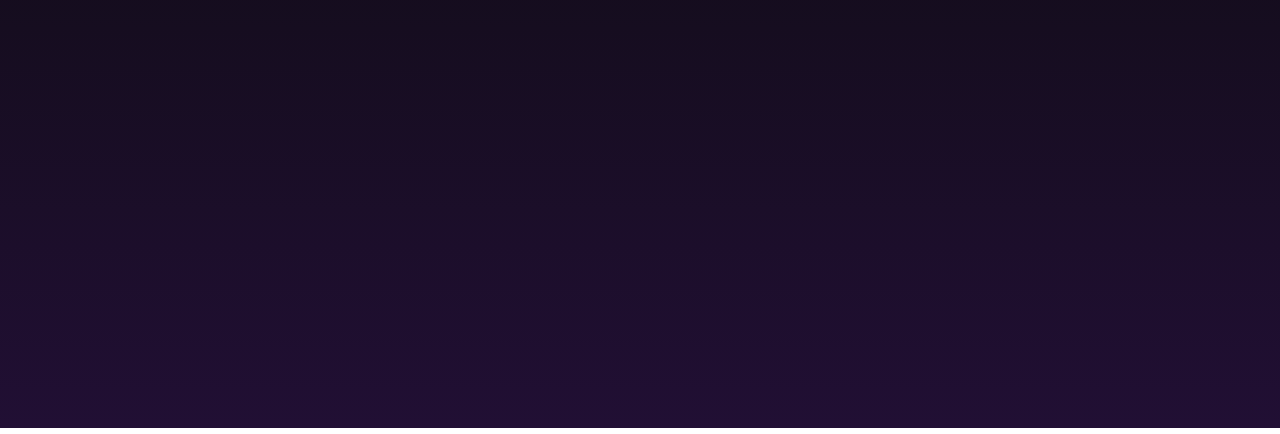
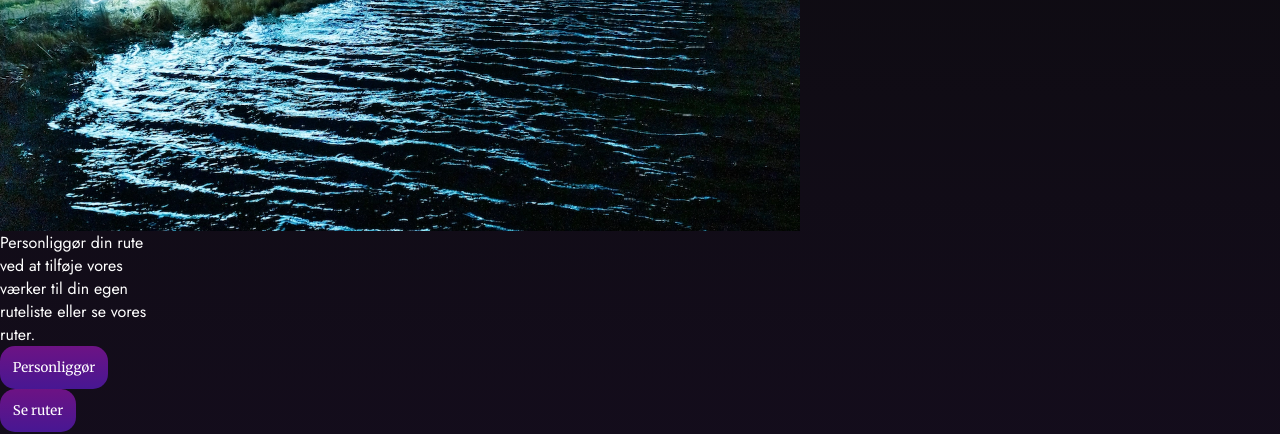
Before and after one commit to VictorS1303/clf_website, an Astro site: page /routes in a window 1280 px wide. Shown: the part 372-806 px from the top of the page. Built offline with nearby package versions, Linux system fonts and the light colour scheme; Astro itself is replaced by a stand-in of ours.

Commit message:
oprette rute

```diff
--- a/src/pages/routes.astro
+++ b/src/pages/routes.astro
@@ -1,5 +1,32 @@
 ---
 import Layout from "../layouts/Layout.astro";
+import Button from "../components/CallToActionButton.astro";
 ---
 
-<Layout />
+<Layout>
+  <div class="personliggør_rute">
+    <div class="img_rute">
+      <img src="rute.webp" alt="" />
+    </div>
+    <div class="text_content">
+      <p>Personliggør din rute ved at tilføje vores værker til din egen ruteliste eller se vores ruter.</p>
+      <div class="btn-group">
+        <Button action="Personliggør" />
+        <Button action="Se ruter" />
+      </div>
+    </div>
+  </div>
+</Layout>
+
+<style>
+  .personliggør_rute {
+    display: grid;
+    grid-template-columns: 1fr 1fr 1fr 1fr 1fr;
+    grid-template-rows: 1fr 1fr 1fr;
+    max-width: 800px;
+  }
+  .img_rute {
+    grid-column: 1 / span 5;
+    grid-row: 1;
+  }
+</style>
```
Also changed, not shown: public/rute.webp (added).
